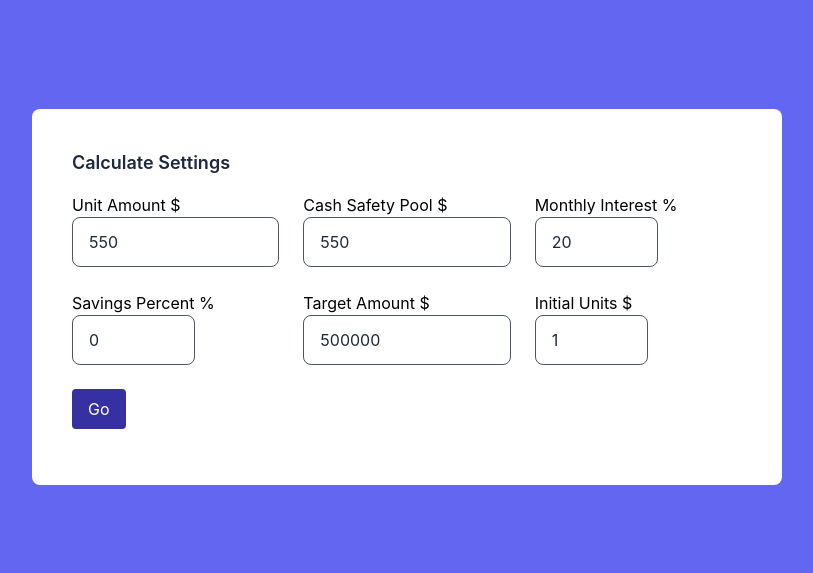
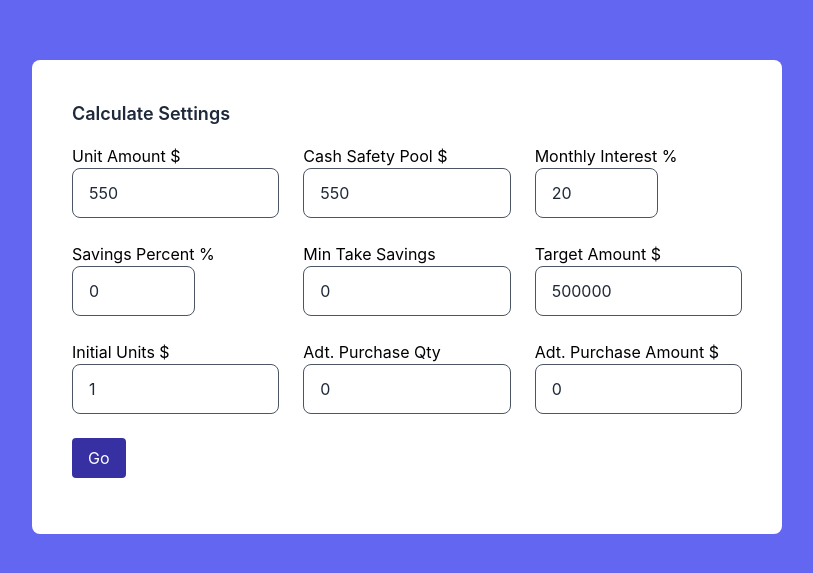
Before and after one commit to DClarkFarr/crypto-crown-calculator, a React (Vite) app: page / in a window 1280 px wide. Shown: the part 103-676 px from the top of the page, without its empty margins (233-1046 px from the left). Built offline with nearby package versions, Linux system fonts and the light colour scheme.

Commit message:
add more fields

```diff
--- a/src/App.tsx
+++ b/src/App.tsx
@@ -22,8 +22,11 @@ function App() {
         unitAmount,
         monthlyInterest,
         savingsPercent,
+        savingsMin,
         targetAmount,
         initialUnits,
+        adtPaymentAmt,
+        adtPaymentQty,
     }: CalculateFormState) => {
         const rs: Row[] = [];
 
@@ -50,6 +53,11 @@ function App() {
 
             let activePayment = payment;
 
+            if (adtPaymentQty > 0 && adtPaymentQty >= rs.length) {
+                poolAmount += adtPaymentAmt;
+            }
+
+            if (savingsMin < 1 || purchasedAmount >= savingsMin) {
                 if (
                     savingsPercent > 0 &&
                     poolAmount + poolAmount * (savingsPercent / 100) > cashPool
@@ -57,6 +65,7 @@ function App() {
                     const toSave = (activePayment * savingsPercent) / 100;
                     savedAmount += toSave;
                     activePayment -= toSave;
+                }
             }
 
             poolAmount += activePayment;
--- a/src/components/CalculatorForm.tsx
+++ b/src/components/CalculatorForm.tsx
@@ -5,8 +5,11 @@ export interface CalculateFormState {
     unitAmount: number;
     monthlyInterest: number;
     savingsPercent: number;
+    savingsMin: number;
     targetAmount: number;
     initialUnits: number;
+    adtPaymentQty: number;
+    adtPaymentAmt: number;
 }
 
 export type CalculateFormProps = {
@@ -25,8 +28,11 @@ const CalculatorForm = ({ submit }: CalculateFormProps) => {
                     unitAmount: 550,
                     monthlyInterest: 20,
                     savingsPercent: 0,
+                    savingsMin: 0,
                     targetAmount: 500000,
                     initialUnits: 1,
+                    adtPaymentQty: 0,
+                    adtPaymentAmt: 0,
                 }}
                 onSubmit={(
                     values: CalculateFormState,
@@ -97,6 +103,19 @@ const CalculatorForm = ({ submit }: CalculateFormProps) => {
                                     />
                                 </div>
                                 <div className="form-group">
+                                    <label htmlFor="savingsMin">
+                                        Min Take Savings
+                                    </label>
+                                    <Field
+                                        id="savingsMin"
+                                        name="savingsMin"
+                                        className="form-control"
+                                        placeholder="5000"
+                                        type="number"
+                                        min="0"
+                                    />
+                                </div>
+                                <div className="form-group">
                                     <label htmlFor="targetAmount">
                                         Target Amount $
                                     </label>
@@ -120,7 +139,32 @@ const CalculatorForm = ({ submit }: CalculateFormProps) => {
                                         placeholder="1-50"
                                         type="number"
                                         min="0"
-                                        max="50"
+                                    />
+                                </div>
+                                <div className="form-group">
+                                    <label htmlFor="adtPaymentQty">
+                                        Adt. Purchase Qty
+                                    </label>
+                                    <Field
+                                        id="adtPaymentQty"
+                                        name="adtPaymentQty"
+                                        className="form-control"
+                                        placeholder="1-50"
+                                        type="number"
+                                        min="0"
+                                    />
+                                </div>
+                                <div className="form-group">
+                                    <label htmlFor="adtPaymentAmt">
+                                        Adt. Purchase Amount $
+                                    </label>
+                                    <Field
+                                        id="adtPaymentAmt"
+                                        name="adtPaymentAmt"
+                                        className="form-control"
+                                        placeholder="1-50"
+                                        type="number"
+                                        min="0"
                                     />
                                 </div>
                                 <div className="form-group text-left self-end">
```
Also changed, not shown: 3 other files (tests, documents, lock files or other folders). Lines whose indentation alone changed are shown as unchanged.
